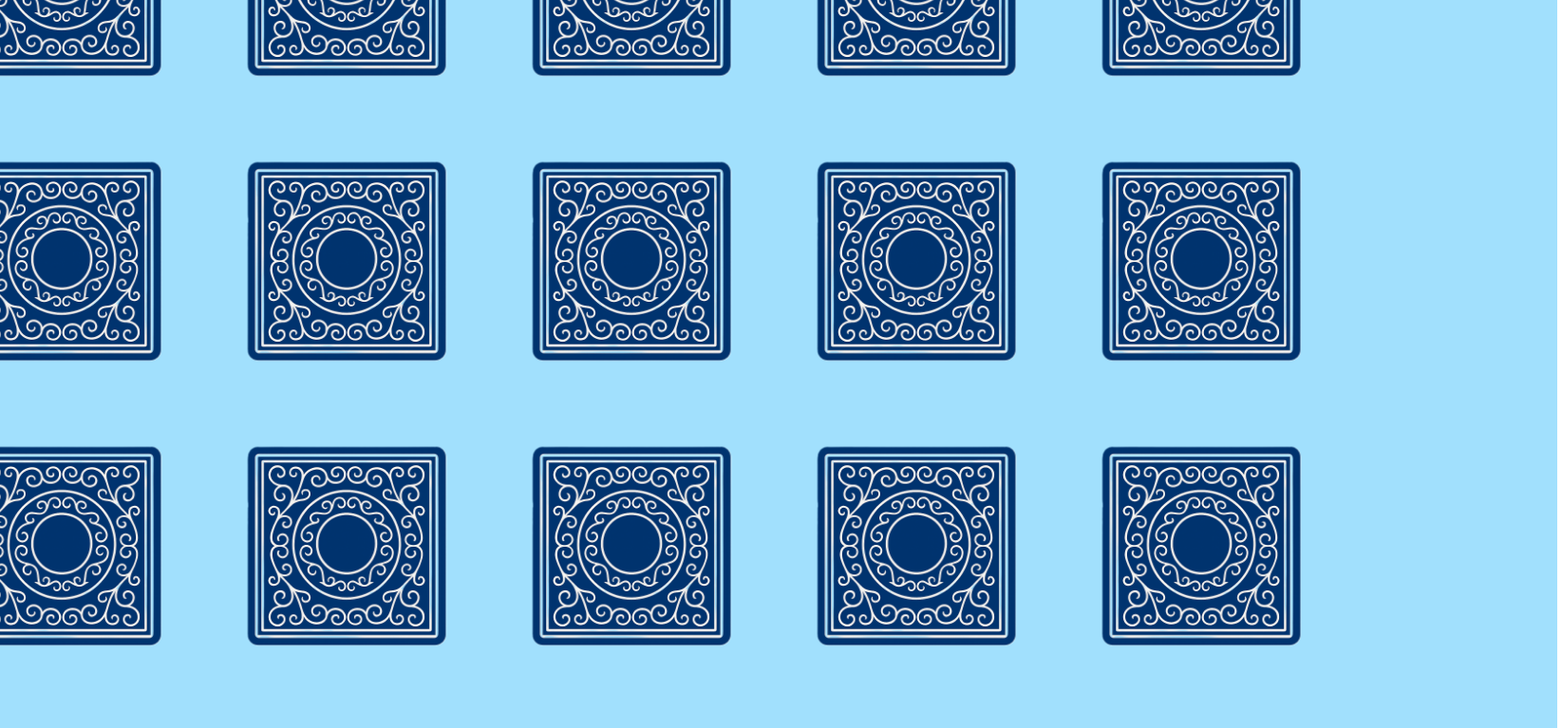
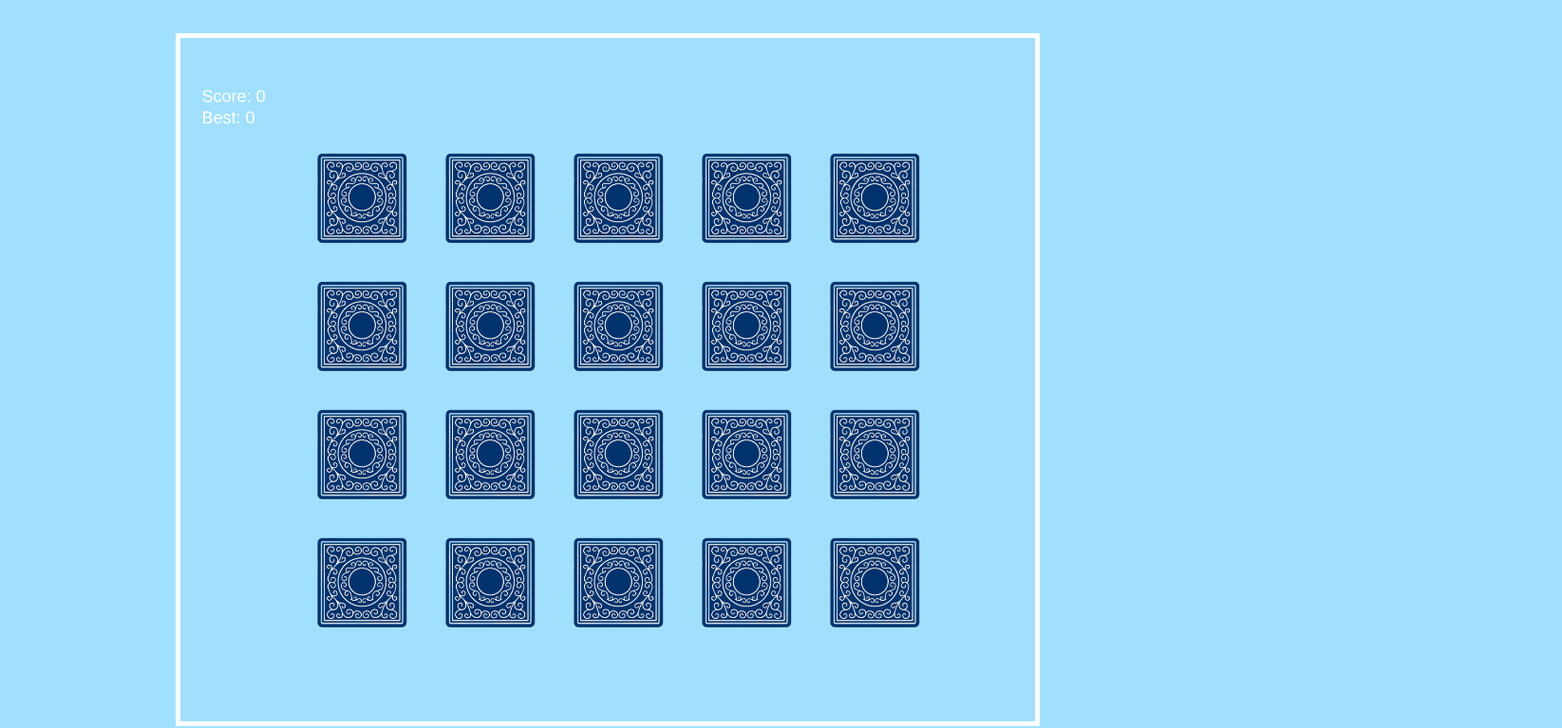
Before and after one commit to arniskanepe-tech/render-node-mini-apps, a website: page public/games/mana-spele/index.html in a window 1280 px wide. Shown: the top 767 px of the page at 95% size, 1645 px wide, since content can reach past the window. Drawn offline with Linux system fonts and the light colour scheme.

Commit message:
Update style.css

```diff
--- a/public/games/mana-spele/style.css
+++ b/public/games/mana-spele/style.css
@@ -15,9 +15,9 @@ canvas {
   border: 5px solid white;
   display: block;
 
-  //* Kanva pielāgojas ierīcei, saglabājot proporciju */
-  max-width: 95vw;       //* neplatāka par ~ekrānu */
-  max-height: 90dvh;     //* neaugstāka par ~ekrānu (mobilajos drošāk nekā vh) */
+  /* Kanva pielāgojas ierīcei, saglabājot proporciju */
+  max-width: 95vw;       /* neplatāka par ~ekrānu */
+  max-height: 90dvh;     /* neaugstāka par ~ekrānu (mobilajos drošāk nekā vh) */
   width: auto;
   height: auto;
 }
```
